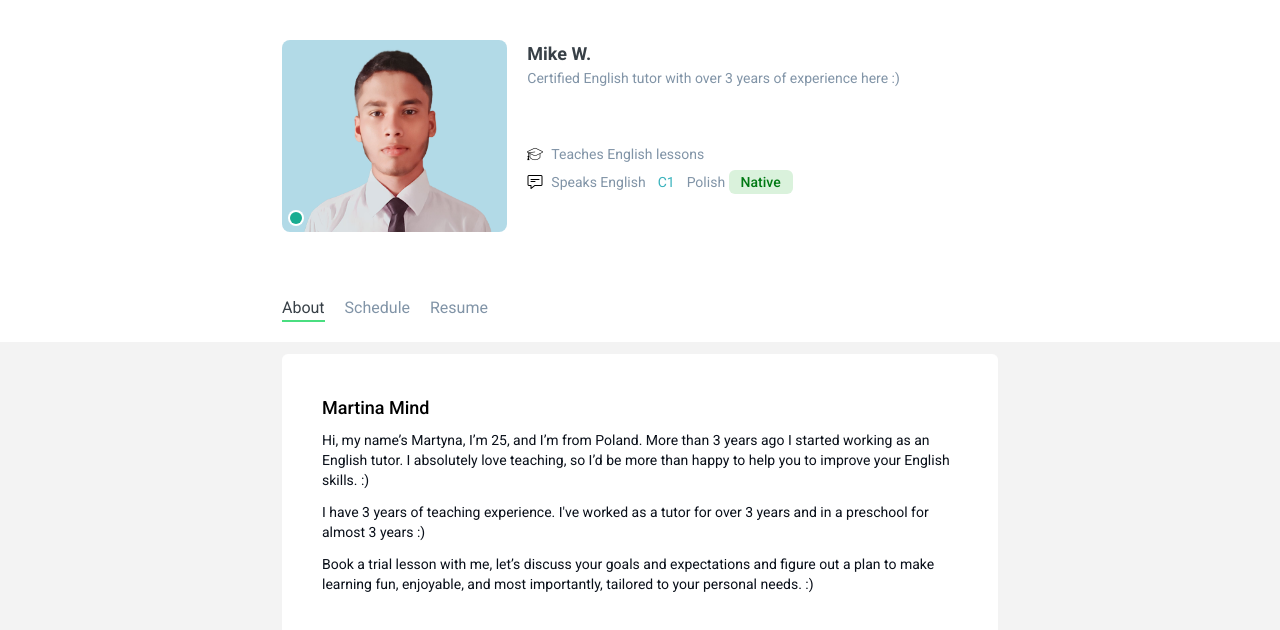
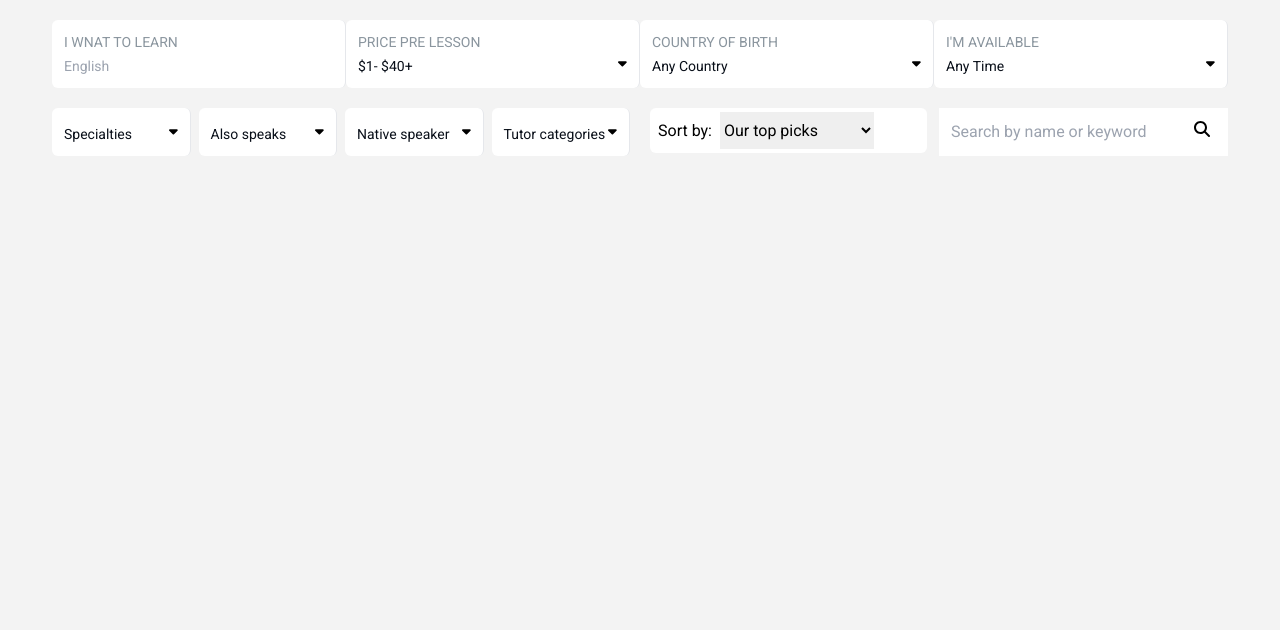
Before and after one commit to wdridoy11/rihisi_vue_client, a Vue app: page / in a window 1280 px wide. Shown: the top 630 px of the page. Built offline with nearby package versions, Linux system fonts and the light colour scheme.

Commit message:
one components added

```diff
--- a/src/App.vue
+++ b/src/App.vue
@@ -9,7 +9,7 @@ import Search from './components/search/Search.vue'
 <template>
   <main>
     <!-- <Home></Home> -->
-    <TutorDetails></TutorDetails>
-    <!-- <Search></Search> -->
+    <!-- <TutorDetails></TutorDetails> -->
+    <Search></Search>
   </main>
 </template>
--- a/src/components/search/Search.vue
+++ b/src/components/search/Search.vue
@@ -1,4 +1,5 @@
 <script setup>
+    import Sort from './Sort.vue';
     import Time from './Time.vue';
     import Price from './Price.vue';
     import Speaks from './Speaks.vue';
```
